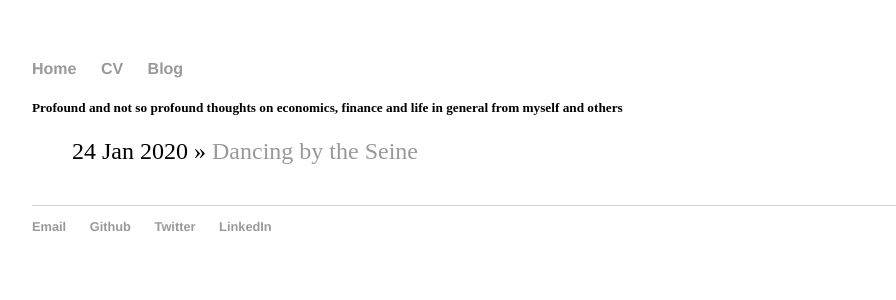
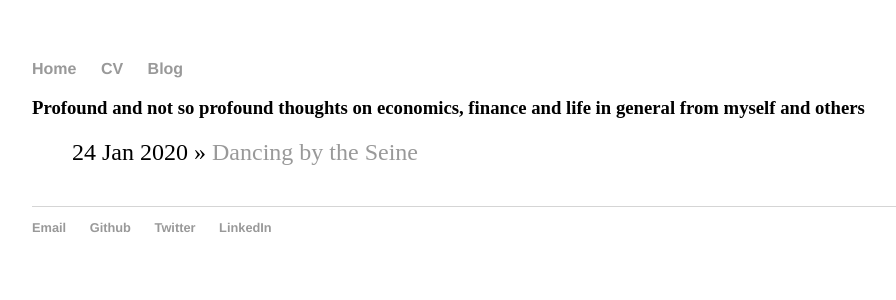
Before and after one commit to Gg1998/gg1998.github.io, a Jekyll site: the page built from blog/index.html, in a window 1280 px wide. Shown: the top 300 px of the page, without its empty margins (160-1056 px from the left). Built offline with Jekyll 4.4.1, drawn with Linux system fonts in a browser that asks for light colours.

Commit message:
Update index.html

```diff
--- a/blog/index.html
+++ b/blog/index.html
@@ -2,7 +2,7 @@
 layout: default
 title:  Profound and not so profound thoughts on economics, finance and life in general from myself and others
 ---
-	<h5>{{ page.title }}</h5>
+	<h3>{{ page.title }}</h3>
 
 	<ul class="posts">
 
```
